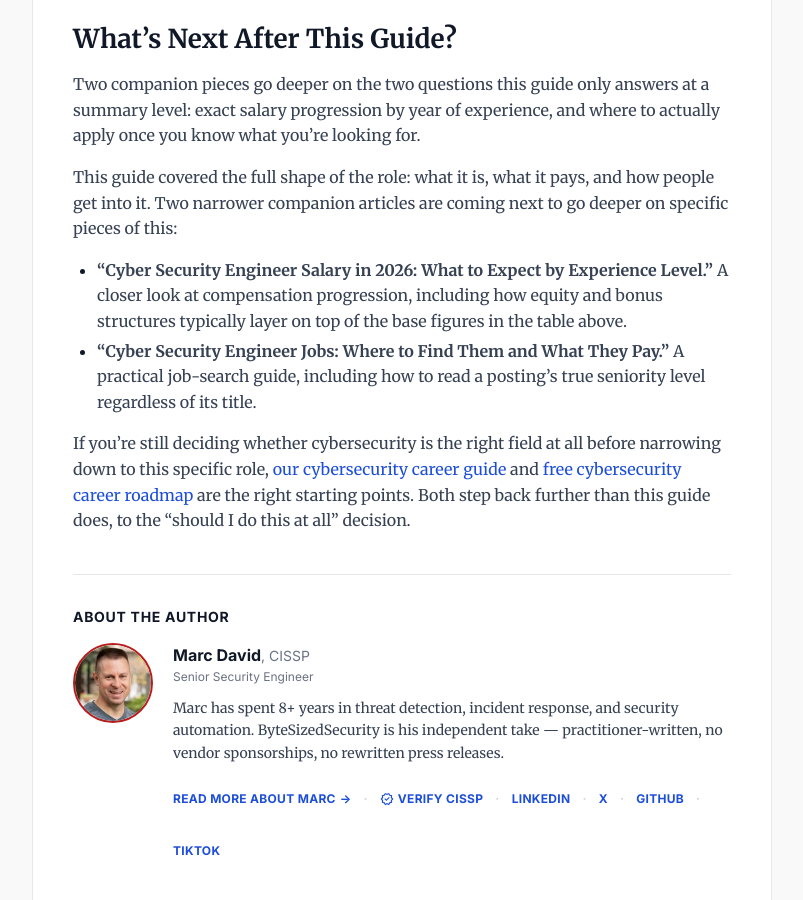
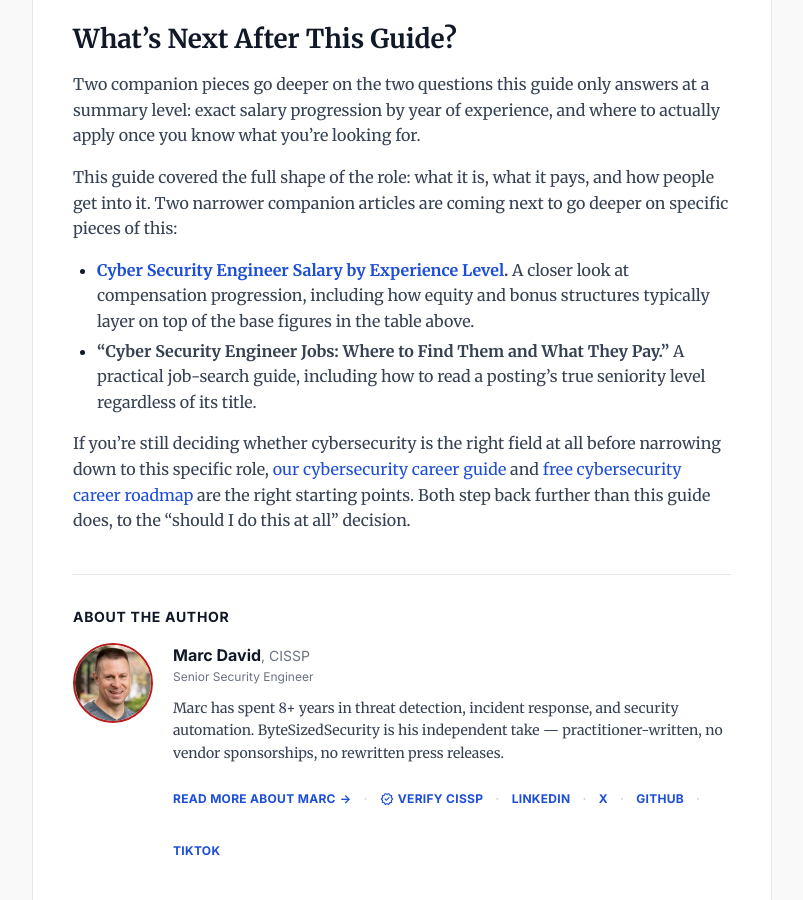
Before and after one commit to mda1125/bytesizedsecurity, a Jekyll site: the page built from _posts/2026-09-14-security-engineer-salary-jobs-career-path.md, in a window 1280 px wide and 900 px high, scrolled down 9513 px. Shown: the whole window, without its empty margins (64-867 px from the left). Built offline with Jekyll 4.4.1, drawn with Linux system fonts in a browser that asks for light colours; full-size pictures stand in for the smaller copies a plugin makes; comment, search, counter and statistics services are not loaded.

Commit message:
fix(post): link pillar's What's Next to the published salary-by-level companion

```diff
--- a/_posts/2026-09-14-security-engineer-salary-jobs-career-path.md
+++ b/_posts/2026-09-14-security-engineer-salary-jobs-career-path.md
@@ -190,7 +190,7 @@ We're covering each of these specializations, including their individual salary
 
 This guide covered the full shape of the role: what it is, what it pays, and how people get into it. Two narrower companion articles are coming next to go deeper on specific pieces of this:
 
-- **"Cyber Security Engineer Salary in 2026: What to Expect by Experience Level."** A closer look at compensation progression, including how equity and bonus structures typically layer on top of the base figures in the table above.
+- **[Cyber Security Engineer Salary by Experience Level](/2026/09/26/cyber-security-engineer-salary-by-experience-level/).** A closer look at compensation progression, including how equity and bonus structures typically layer on top of the base figures in the table above.
 - **"Cyber Security Engineer Jobs: Where to Find Them and What They Pay."** A practical job-search guide, including how to read a posting's true seniority level regardless of its title.
 
 If you're still deciding whether cybersecurity is the right field at all before narrowing down to this specific role, [our cybersecurity career guide](https://blog.bytesizedsecurity.show/cybersecurity-career-guide/) and [free cybersecurity career roadmap](https://blog.bytesizedsecurity.show/2026/03/18/okurrrr-ultimate-free-cybersecurity-career-roadmap/) are the right starting points. Both step back further than this guide does, to the "should I do this at all" decision.
```
